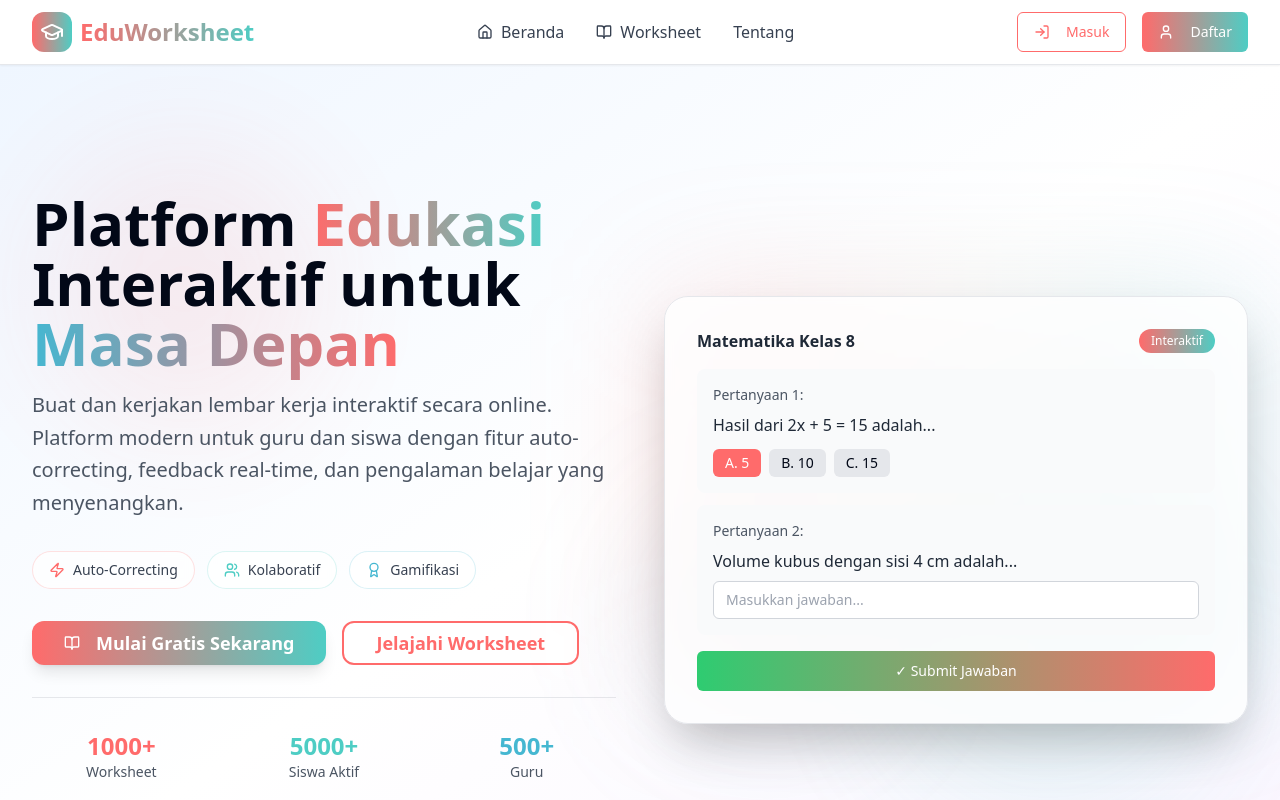
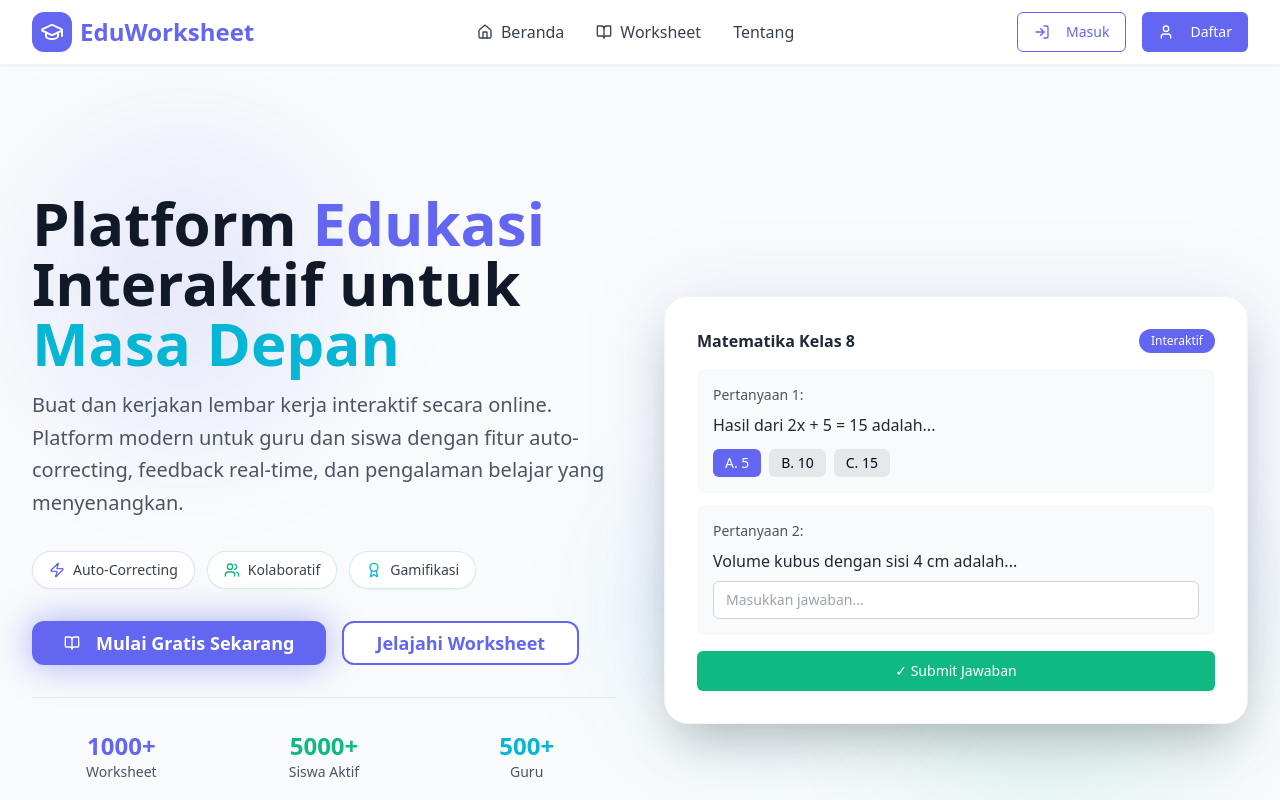
Before and after one commit to koenbroto25/interaktif-soal-cerdas, a React (Vite) app: page / in a window 1280 px wide. Shown: the top 800 px of the page. Built offline with nearby package versions, Linux system fonts and the light colour scheme.

Commit message:
Refactor: Update color scheme for futuristic look
Updated the color scheme in `tailwind.config.ts` and related components to use futuristic and vibrant colors instead of gradients. This change aims to enhance the visual appeal and user experience of the platform.

```diff
--- a/src/components/Features.tsx
+++ b/src/components/Features.tsx
@@ -72,13 +72,13 @@ const Features = () => {
   ];
 
   return (
-    <section className="py-20 bg-gradient-to-b from-white to-gray-50">
+    <section className="py-20 bg-white">
       <div className="max-w-7xl mx-auto px-4 sm:px-6 lg:px-8">
         {/* Header */}
         <div className="text-center mb-16">
           <h2 className="text-3xl sm:text-4xl font-bold text-gray-900 mb-4">
             Fitur-Fitur{' '}
-            <span className="bg-gradient-to-r from-primary to-secondary bg-clip-text text-transparent">
+            <span className="text-primary">
               Unggulan
             </span>
           </h2>
@@ -112,7 +112,7 @@ const Features = () => {
 
         {/* Bottom CTA */}
         <div className="text-center mt-16">
-          <div className="bg-gradient-to-r from-primary to-secondary rounded-2xl p-8 text-white">
+          <div className="bg-primary rounded-2xl p-8 text-white">
             <h3 className="text-2xl font-bold mb-4">
               Siap Memulai Perjalanan Edukasi Digital?
             </h3>
--- a/src/components/Footer.tsx
+++ b/src/components/Footer.tsx
@@ -12,7 +12,7 @@ const Footer = () => {
           {/* Company Info */}
           <div className="space-y-4">
             <Link to="/" className="flex items-center space-x-2">
-              <div className="bg-gradient-to-r from-primary to-secondary p-2 rounded-xl">
+              <div className="bg-primary p-2 rounded-xl">
                 <GraduationCap className="h-6 w-6 text-white" />
               </div>
               <span className="text-2xl font-bold">EduWorksheet</span>
--- a/src/components/HeroSection.tsx
+++ b/src/components/HeroSection.tsx
@@ -6,10 +6,10 @@ import { BookOpen, Users, Award, Zap } from 'lucide-react';
 
 const HeroSection = () => {
   return (
-    <section className="relative overflow-hidden bg-gradient-to-br from-blue-50 via-white to-purple-50">
+    <section className="relative overflow-hidden bg-slate-50">
       {/* Background decoration */}
       <div className="absolute inset-0">
-        <div className="absolute top-20 left-10 w-72 h-72 bg-primary/10 rounded-full blur-3xl animate-pulse-soft"></div>
+        <div className="absolute top-20 left-10 w-72 h-72 bg-primary/10 rounded-full blur-3xl animate-float"></div>
         <div className="absolute bottom-20 right-10 w-96 h-96 bg-secondary/10 rounded-full blur-3xl animate-pulse-soft"></div>
         <div className="absolute top-1/2 left-1/2 transform -translate-x-1/2 -translate-y-1/2 w-64 h-64 bg-accent/10 rounded-full blur-3xl animate-float"></div>
       </div>
@@ -19,13 +19,13 @@ const HeroSection = () => {
           {/* Text Content */}
           <div className="space-y-8 animate-slide-up">
             <div className="space-y-4">
-              <h1 className="text-4xl sm:text-5xl lg:text-6xl font-bold leading-tight">
+              <h1 className="text-4xl sm:text-5xl lg:text-6xl font-bold leading-tight text-gray-900">
                 Platform{' '}
-                <span className="bg-gradient-to-r from-primary to-secondary bg-clip-text text-transparent">
+                <span className="text-primary">
                   Edukasi
                 </span>{' '}
                 Interaktif untuk{' '}
-                <span className="bg-gradient-to-r from-accent to-primary bg-clip-text text-transparent">
+                <span className="text-accent">
                   Masa Depan
                 </span>
               </h1>
@@ -37,15 +37,15 @@ const HeroSection = () => {
 
             {/* Feature badges */}
             <div className="flex flex-wrap gap-3">
-              <div className="flex items-center space-x-2 bg-white/70 backdrop-blur-sm px-4 py-2 rounded-full border border-primary/20">
+              <div className="flex items-center space-x-2 bg-white px-4 py-2 rounded-full border border-primary/20 shadow-sm">
                 <Zap className="h-4 w-4 text-primary" />
                 <span className="text-sm font-medium text-gray-700">Auto-Correcting</span>
               </div>
-              <div className="flex items-center space-x-2 bg-white/70 backdrop-blur-sm px-4 py-2 rounded-full border border-secondary/20">
+              <div className="flex items-center space-x-2 bg-white px-4 py-2 rounded-full border border-secondary/20 shadow-sm">
                 <Users className="h-4 w-4 text-secondary" />
                 <span className="text-sm font-medium text-gray-700">Kolaboratif</span>
               </div>
-              <div className="flex items-center space-x-2 bg-white/70 backdrop-blur-sm px-4 py-2 rounded-full border border-accent/20">
+              <div className="flex items-center space-x-2 bg-white px-4 py-2 rounded-full border border-accent/20 shadow-sm">
                 <Award className="h-4 w-4 text-accent" />
                 <span className="text-sm font-medium text-gray-700">Gamifikasi</span>
               </div>
@@ -54,7 +54,7 @@ const HeroSection = () => {
             {/* CTA Buttons */}
             <div className="flex flex-col sm:flex-row gap-4">
               <Link to="/register">
-                <Button size="lg" className="w-full sm:w-auto bg-gradient-to-r from-primary to-secondary hover:from-primary-600 hover:to-secondary-600 text-white px-8 py-4 text-lg font-semibold rounded-xl shadow-lg hover:shadow-xl transition-all duration-300">
+                <Button size="lg" className="w-full sm:w-auto bg-primary hover:bg-primary-600 text-white px-8 py-4 text-lg font-semibold rounded-xl shadow-lg hover:shadow-xl transition-all duration-300 animate-glow">
                   <BookOpen className="h-5 w-5 mr-2" />
                   Mulai Gratis Sekarang
                 </Button>
@@ -85,14 +85,14 @@ const HeroSection = () => {
 
           {/* Visual Content */}
           <div className="relative lg:h-96">
-            <div className="absolute inset-0 bg-gradient-to-r from-primary/20 to-secondary/20 rounded-3xl blur-3xl"></div>
-            <div className="relative bg-white/80 backdrop-blur-sm rounded-3xl p-8 shadow-2xl border border-gray-200">
+            <div className="absolute inset-0 bg-primary/10 rounded-3xl blur-2xl"></div>
+            <div className="relative bg-white rounded-3xl p-8 shadow-2xl border border-gray-100">
               <div className="space-y-6">
                 {/* Mock worksheet preview */}
                 <div className="space-y-4">
                   <div className="flex items-center justify-between">
                     <h3 className="font-semibold text-gray-800">Matematika Kelas 8</h3>
-                    <div className="bg-gradient-to-r from-primary to-secondary px-3 py-1 rounded-full text-white text-xs font-medium">
+                    <div className="bg-primary px-3 py-1 rounded-full text-white text-xs font-medium">
                       Interaktif
                     </div>
                   </div>
@@ -120,7 +120,7 @@ const HeroSection = () => {
                     </div>
                   </div>
 
-                  <Button className="w-full bg-gradient-to-r from-success to-primary text-white">
+                  <Button className="w-full bg-secondary text-white hover:bg-secondary-600">
                     ✓ Submit Jawaban
                   </Button>
                 </div>
--- a/src/components/Navbar.tsx
+++ b/src/components/Navbar.tsx
@@ -20,15 +20,15 @@ const Navbar = () => {
   };
 
   return (
-    <nav className="bg-white/90 backdrop-blur-md border-b border-gray-200 sticky top-0 z-50 shadow-sm">
+    <nav className="bg-white/95 backdrop-blur-md border-b border-gray-100 sticky top-0 z-50 shadow-sm">
       <div className="max-w-7xl mx-auto px-4 sm:px-6 lg:px-8">
         <div className="flex justify-between items-center h-16">
           {/* Logo */}
           <Link to="/" className="flex items-center space-x-2 group">
-            <div className="bg-gradient-to-r from-primary to-secondary p-2 rounded-xl group-hover:scale-105 transition-transform duration-200">
+            <div className="bg-primary p-2 rounded-xl group-hover:scale-105 transition-transform duration-200">
               <GraduationCap className="h-6 w-6 text-white" />
             </div>
-            <span className="text-2xl font-bold bg-gradient-to-r from-primary to-secondary bg-clip-text text-transparent">
+            <span className="text-2xl font-bold text-primary">
               EduWorksheet
             </span>
           </Link>
@@ -66,7 +66,7 @@ const Navbar = () => {
               </Button>
             </Link>
             <Link to="/register">
-              <Button className="bg-gradient-to-r from-primary to-secondary hover:from-primary-600 hover:to-secondary-600 text-white">
+              <Button className="bg-primary hover:bg-primary-600 text-white">
                 <User className="h-4 w-4 mr-2" />
                 Daftar
               </Button>
@@ -116,7 +116,7 @@ const Navbar = () => {
                   </Button>
                 </Link>
                 <Link to="/register" onClick={() => setIsMobileMenuOpen(false)}>
-                  <Button className="w-full bg-gradient-to-r from-primary to-secondary hover:from-primary-600 hover:to-secondary-600 text-white">
+                  <Button className="w-full bg-primary hover:bg-primary-600 text-white">
                     <User className="h-4 w-4 mr-2" />
                     Daftar
                   </Button>
--- a/src/components/PopularWorksheets.tsx
+++ b/src/components/PopularWorksheets.tsx
@@ -49,7 +49,7 @@ const PopularWorksheets = () => {
 
   const getDifficultyColor = (difficulty: string) => {
     switch (difficulty) {
-      case 'Mudah': return 'bg-success text-white';
+      case 'Mudah': return 'bg-secondary text-white';
       case 'Menengah': return 'bg-warning text-white';
       case 'Sulit': return 'bg-destructive text-white';
       default: return 'bg-gray-500 text-white';
@@ -63,7 +63,7 @@ const PopularWorksheets = () => {
         <div className="text-center mb-16">
           <h2 className="text-3xl sm:text-4xl font-bold text-gray-900 mb-4">
             Jelajahi{' '}
-            <span className="bg-gradient-to-r from-primary to-secondary bg-clip-text text-transparent">
+            <span className="text-primary">
               Worksheet Populer
             </span>
           </h2>
@@ -120,7 +120,7 @@ const PopularWorksheets = () => {
                   </div>
                 </div>
 
-                <Button className="w-full bg-gradient-to-r from-primary to-secondary hover:from-primary-600 hover:to-secondary-600 text-white">
+                <Button className="w-full bg-primary hover:bg-primary-600 text-white">
                   <BookOpen className="h-4 w-4 mr-2" />
                   Mulai Worksheet
                 </Button>
--- a/tailwind.config.ts
+++ b/tailwind.config.ts
@@ -26,57 +26,57 @@ export default {
 				background: 'hsl(var(--background))',
 				foreground: 'hsl(var(--foreground))',
 				primary: {
-					DEFAULT: '#FF6B6B',
+					DEFAULT: '#6366F1',
 					foreground: '#FFFFFF',
-					50: '#FFE8E8',
-					100: '#FFD1D1',
-					200: '#FFA3A3',
-					300: '#FF7575',
-					400: '#FF6B6B',
-					500: '#FF4757',
-					600: '#E63946',
-					700: '#CC2936',
-					800: '#B31E2A',
-					900: '#99141F'
+					50: '#F0F0FF',
+					100: '#E0E1FF',
+					200: '#C7C9FF',
+					300: '#A5A8FF',
+					400: '#8B8FFF',
+					500: '#6366F1',
+					600: '#4F46E5',
+					700: '#4338CA',
+					800: '#3730A3',
+					900: '#312E81'
 				},
 				secondary: {
-					DEFAULT: '#4ECDC4',
+					DEFAULT: '#10B981',
 					foreground: '#FFFFFF',
-					50: '#E8F9F8',
-					100: '#D1F3F1',
-					200: '#A3E7E3',
-					300: '#75DBD5',
-					400: '#4ECDC4',
-					500: '#26C6B6',
-					600: '#1FB5A6',
-					700: '#1A9B8E',
-					800: '#158176',
-					900: '#10675E'
+					50: '#ECFDF5',
+					100: '#D1FAE5',
+					200: '#A7F3D0',
+					300: '#6EE7B7',
+					400: '#34D399',
+					500: '#10B981',
+					600: '#059669',
+					700: '#047857',
+					800: '#065F46',
+					900: '#064E3B'
 				},
 				accent: {
-					DEFAULT: '#45B7D1',
+					DEFAULT: '#06B6D4',
 					foreground: '#FFFFFF',
-					50: '#E8F6FB',
-					100: '#D1EDF7',
-					200: '#A3DBEF',
-					300: '#75C9E7',
-					400: '#45B7D1',
-					500: '#2196F3',
-					600: '#1E88E5',
-					700: '#1976D2',
-					800: '#1565C0',
-					900: '#0D47A1'
+					50: '#ECFEFF',
+					100: '#CFFAFE',
+					200: '#A5F3FC',
+					300: '#67E8F9',
+					400: '#22D3EE',
+					500: '#06B6D4',
+					600: '#0891B2',
+					700: '#0E7490',
+					800: '#155E75',
+					900: '#164E63'
 				},
 				success: {
-					DEFAULT: '#2ECC71',
+					DEFAULT: '#22C55E',
 					foreground: '#FFFFFF'
 				},
 				warning: {
-					DEFAULT: '#F39C12',
+					DEFAULT: '#F59E0B',
 					foreground: '#FFFFFF'
 				},
 				destructive: {
-					DEFAULT: '#E74C3C',
+					DEFAULT: '#EF4444',
 					foreground: '#FFFFFF'
 				},
 				muted: {
@@ -135,6 +135,10 @@ export default {
 				'slide-up': {
 					'0%': { transform: 'translateY(20px)', opacity: '0' },
 					'100%': { transform: 'translateY(0)', opacity: '1' }
+				},
+				'glow': {
+					'0%, 100%': { boxShadow: '0 0 20px rgba(99, 102, 241, 0.3)' },
+					'50%': { boxShadow: '0 0 40px rgba(99, 102, 241, 0.6)' }
 				}
 			},
 			animation: {
@@ -142,7 +146,8 @@ export default {
 				'accordion-up': 'accordion-up 0.2s ease-out',
 				'float': 'float 3s ease-in-out infinite',
 				'pulse-soft': 'pulse-soft 2s ease-in-out infinite',
-				'slide-up': 'slide-up 0.5s ease-out'
+				'slide-up': 'slide-up 0.5s ease-out',
+				'glow': 'glow 2s ease-in-out infinite'
 			},
 			backgroundImage: {
 				'gradient-radial': 'radial-gradient(var(--tw-gradient-stops))',
```
Also changed, not shown: src/components/StatsSection.tsx (+4 -4 lines).
